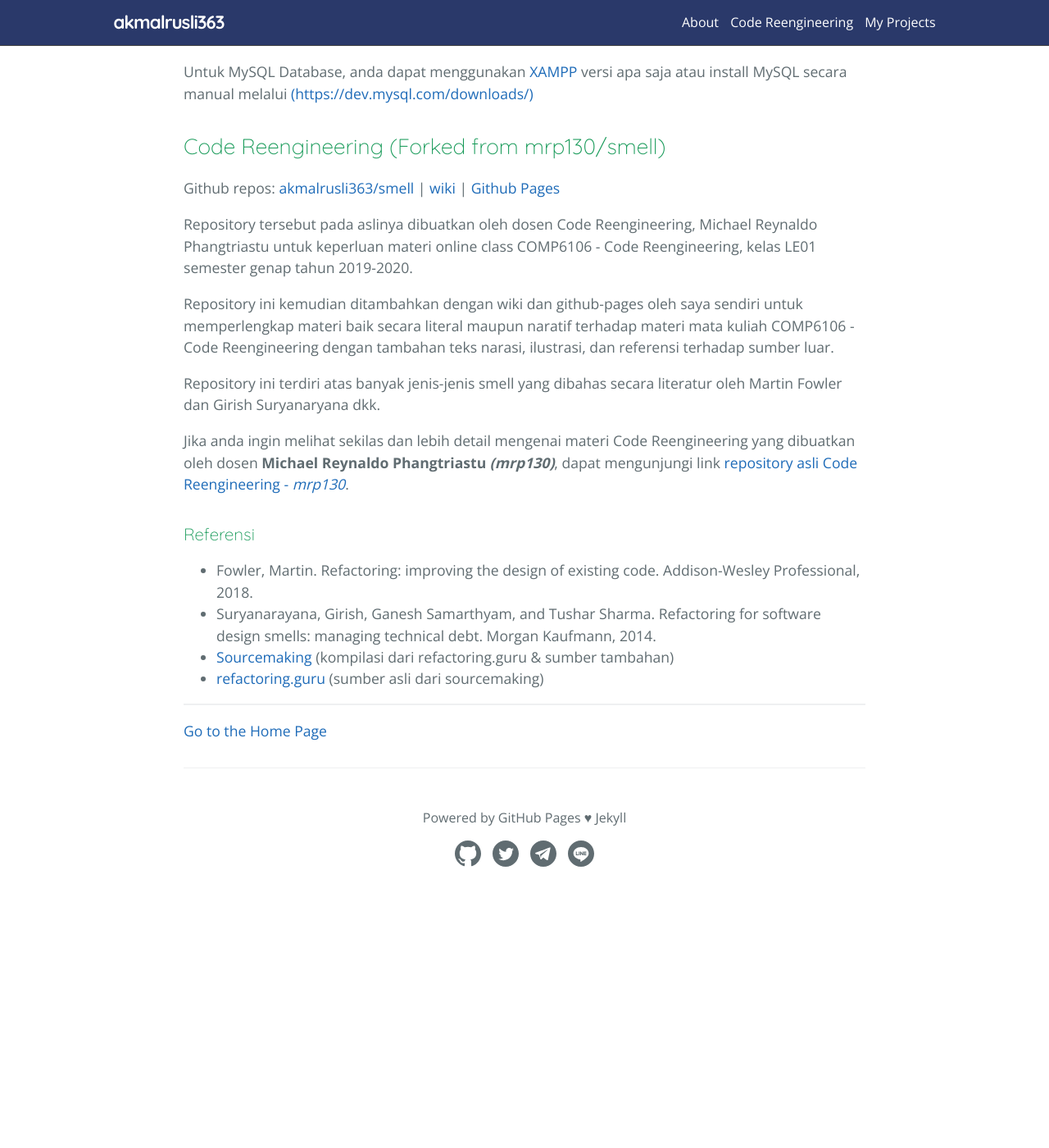
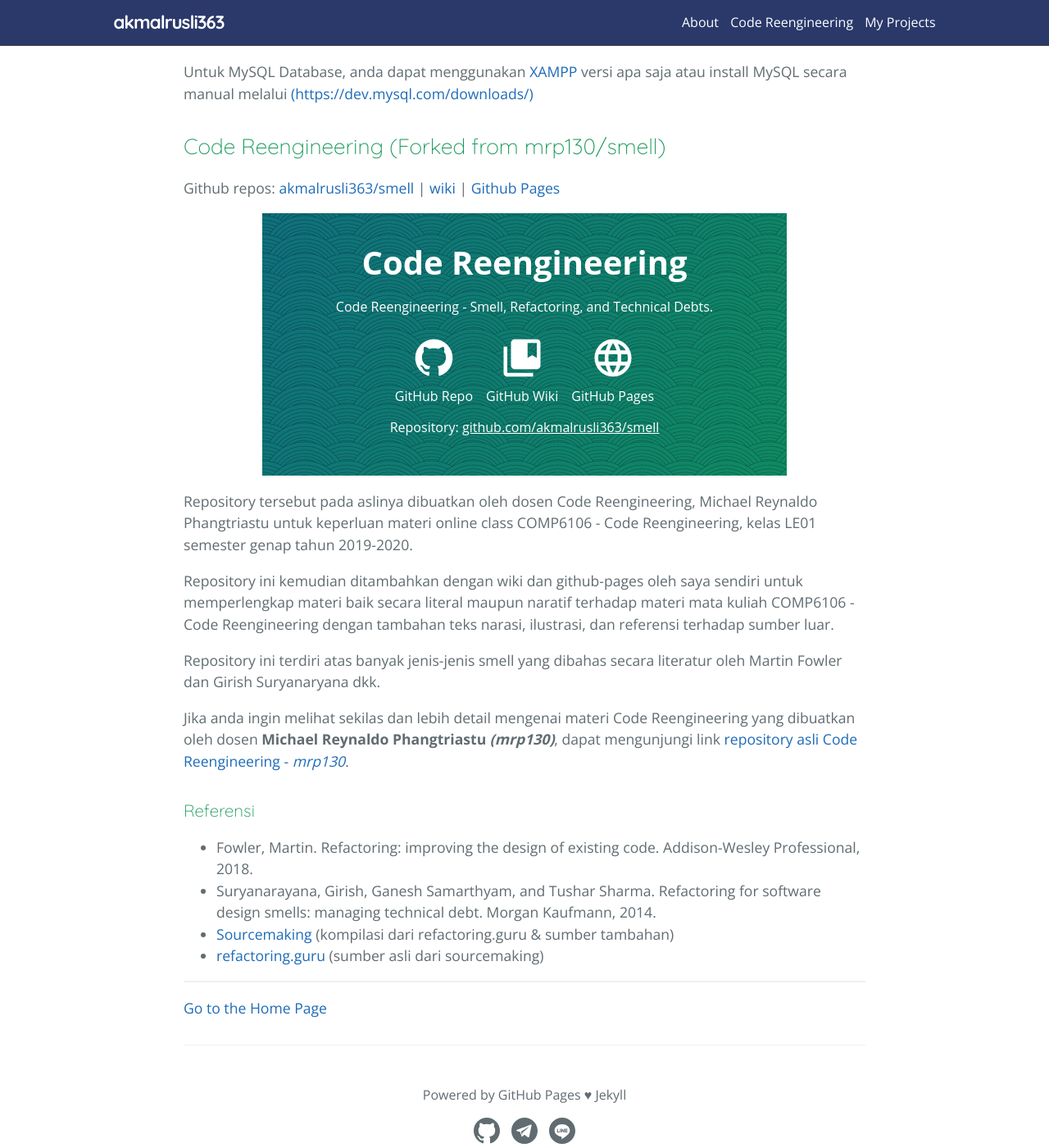
Before and after one commit to akmalrusli363/akmalrusli363.github.io, a Jekyll site: the page built from projects.md, in a window 1280 px wide and 1400 px high, scrolled down 1140 px. Shown: the whole window at 82% size. Built offline with Jekyll 4.4.1, drawn with Linux system fonts in a browser that asks for light colours; before the commit the page ends 2251 px from its top, so only the background shows below that.

Commit message:
update style & replace bg image with pexels

```diff
--- a/_layouts/default.html
+++ b/_layouts/default.html
@@ -118,6 +118,7 @@
         </span>
 
         <!-- Twitter icon -->
+        {% if site.twitter %}
         <span class="my-span-icon twitter">
           <a href="https://twitter.com/{{ site.twitter.username }}" aria-label="{{ site.github.owner_name }}'s Twitter" title="{{ site.github.owner_name }}'s Twitter">
             <svg class="my-svg-icon" xmlns="http://www.w3.org/2000/svg" width="24" height="24" viewBox="0 0 24 24">
@@ -126,6 +127,7 @@
             </svg>
           </a>
         </span>
+        {% endif %}
 
         <!-- Telegram icon -->
         <span class="my-span-icon telegram">
--- a/_layouts/error.html
+++ b/_layouts/error.html
@@ -91,6 +91,7 @@
       </span>
 
       <!-- Twitter icon -->
+      {% if site.twitter %}
       <span class="my-span-icon twitter">
         <a href="https://twitter.com/{{ site.twitter.username }}" aria-label="{{ site.github.owner_name }}'s Twitter" title="{{ site.github.owner_name }}'s Twitter">
           <svg class="my-svg-icon" xmlns="http://www.w3.org/2000/svg" width="24" height="24" viewBox="0 0 24 24">
@@ -99,6 +100,7 @@
           </svg>
         </a>
       </span>
+      {% endif %}
 
       <!-- Telegram icon -->
       <span class="my-span-icon telegram">
--- a/_sass/jekyll-theme-cayman-blog.scss
+++ b/_sass/jekyll-theme-cayman-blog.scss
@@ -443,7 +443,8 @@
     fill: $body-text-color; // IE8
     width: 28px;
     height: 28px;
-    transition: color .5s, transform .2s ease-out;
+    border-radius: 20%;
+    transition: color .5s, transform .2s ease-out, background-color .1s;
 
     &:hover {
       text-decoration: none;
@@ -451,8 +452,7 @@
       fill: $section-headings-color;
       background-color: white;
       transform: scale(1.4);
-      transition: color .5s, transform .2s ease-out;
-      border-radius: 20%;
+      transition: color .5s, transform .2s ease-out, background-color .1s;
       padding: 2px;
     }
 
--- a/assets/css/footer.css
+++ b/assets/css/footer.css
@@ -69,7 +69,7 @@
 .social-media i:not(.disabled):hover {
   background-color: var(--social-media-bg-hover);
   color: var(--social-media-fg-hover);
-  transition: ease .3s;
+  transition: ease .3s all;
 }
 
 .social-media .fa-facebook-square:hover {
--- a/assets/css/style.scss
+++ b/assets/css/style.scss
@@ -27,7 +27,7 @@
     &.full {
       min-height: 100vh;
       padding-bottom: 1rem;
-      background-image: url("../bg2-from-16pxl.png");
+      background-image: url("../bg-green-2.jpg");
     }
 
     @include large {
@@ -135,3 +135,9 @@
   }
 
 }
+
+img[src*="#center"] {
+  text-align: center;
+  display: block;
+  margin: 0 auto;
+}
```
Also changed, not shown: projects.md (+2 -0 lines), assets/bg2-from-16pxl.png (deleted), assets/bg3-from-smilingapple.png (deleted), assets/bg4-from-aliquid_vivere.png (deleted), assets/bg5-from-theartistjulian.png (deleted), assets/bg6-from-aliquid_vivere.png (deleted), assets/resources/repo-smell.png (added), 1 other file.
